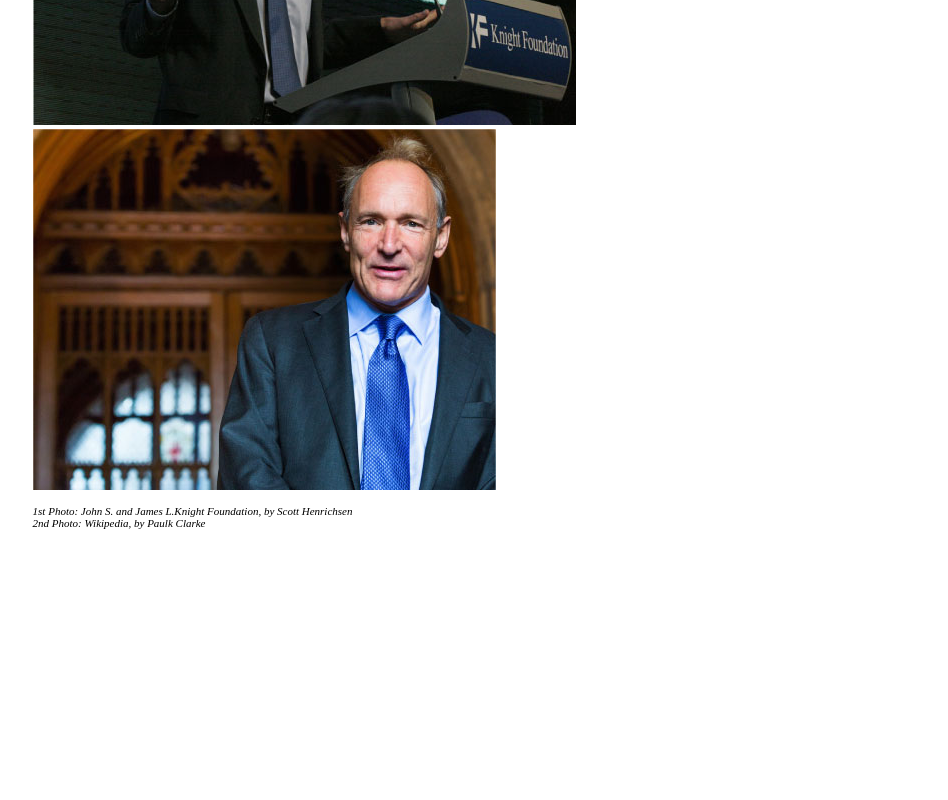
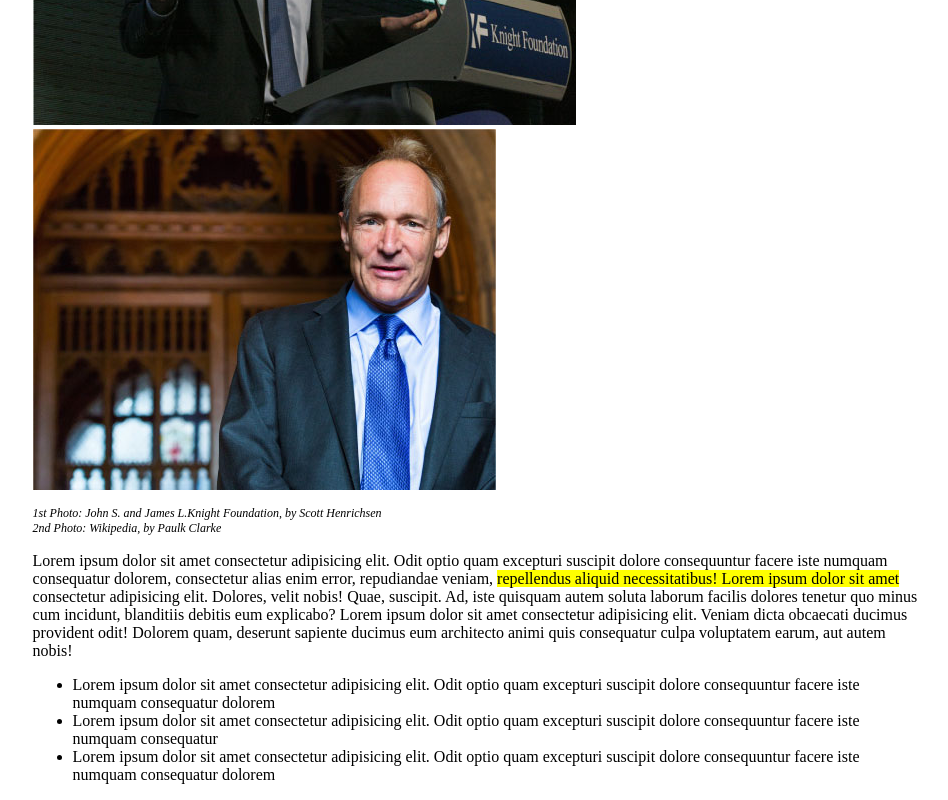
Before and after one commit to PaoloZampa/html-css-booleaner, a plain HTML site: page index.html in a window 1280 px wide. Shown: the part 760-1560 px from the top of the page, without its empty margins (165-1113 px from the left). Before the commit the page ends 1300 px from the top, so only its background shows below. Drawn offline with Linux system fonts and the light colour scheme.

Commit message:
add unordered list+paragraph html css booleaner

```diff
--- a/css/style.css
+++ b/css/style.css
@@ -1,3 +1,8 @@
+body{
+    text-align: left;
+    font-style: inherit;
+}
+
 #app-header{
     background-image: url(../img/pattern.png);
     background-color: #4ea0ff;
@@ -29,5 +34,9 @@ h4{
 
 #photo-desc{
     font-style: italic;
-    font-size: 11px;
+    font-size: 12px;
 }
+
+.yellow{
+    background-color: #ffff00;
+}
--- a/index.html
+++ b/index.html
@@ -18,6 +18,7 @@
         </header>
         <!-- /#app-header -->
         <main id="app-main">
+
             <!-- titolo -->
             <section id="title">
                 <h1>
@@ -25,19 +26,57 @@
                     manifesto di Tim Barners-Lee
                 </h1>
             </section>
+
             <!-- sotto titolo -->
             <section id="subtitle">
                 <h3>Scritto da The Booleaner</h3>
                 <h4>il 10/10/2020</h4>
             </section>
+
             <!-- photo -->
             <section>
                 <img src="./img/tim-1.jpg" alt="tim1">
                 <img src="./img/tim-2.jpg" alt="tim2">
                 <p id="photo-desc">
-                    1st Photo: John S. and James L.Knight Foundation, by Scott Henrichsen <br>
+                    1st Photo: John S. and James L.Knight Foundation, by Scott
+                    Henrichsen <br>
                     2nd Photo: Wikipedia, by Paulk Clarke
                 </p>
+            </section>
+
+            <!-- Paragrafo -->
+            <section>
+                <p>
+                    Lorem ipsum dolor sit amet consectetur adipisicing elit.
+                    Odit optio quam excepturi suscipit dolore consequuntur
+                    facere iste numquam consequatur dolorem, consectetur alias
+                    enim error, repudiandae veniam, <span class="yellow">
+                        repellendus
+                        aliquid necessitatibus! Lorem ipsum dolor sit amet</span>
+                    consectetur adipisicing elit. Dolores, velit nobis! Quae,
+                    suscipit. Ad, iste quisquam autem soluta laborum facilis
+                    dolores tenetur quo minus cum incidunt, blanditiis debitis
+                    eum explicabo? Lorem ipsum dolor sit amet consectetur
+                    adipisicing elit. Veniam dicta obcaecati ducimus provident
+                    odit! Dolorem quam, deserunt sapiente ducimus eum architecto
+                    animi quis consequatur culpa voluptatem earum, aut autem
+                    nobis!
+                </p>
+            </section>
+
+            <!-- unordered list -->
+            <section>
+                <ul>
+                    <li>Lorem ipsum dolor sit amet consectetur adipisicing elit.
+                        Odit optio quam excepturi suscipit dolore consequuntur
+                        facere iste numquam consequatur dolorem</li>
+                    <li>Lorem ipsum dolor sit amet consectetur adipisicing elit.
+                        Odit optio quam excepturi suscipit dolore consequuntur
+                        facere iste numquam consequatur </li>
+                    <li>Lorem ipsum dolor sit amet consectetur adipisicing elit.
+                        Odit optio quam excepturi suscipit dolore consequuntur
+                        facere iste numquam consequatur dolorem</li>
+                </ul>
             </section>
         </main>
         <!-- /#app-main -->
```
